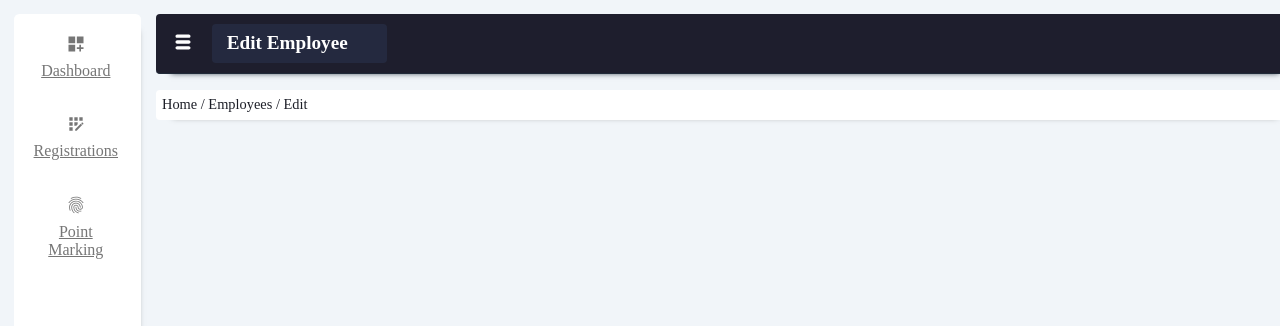
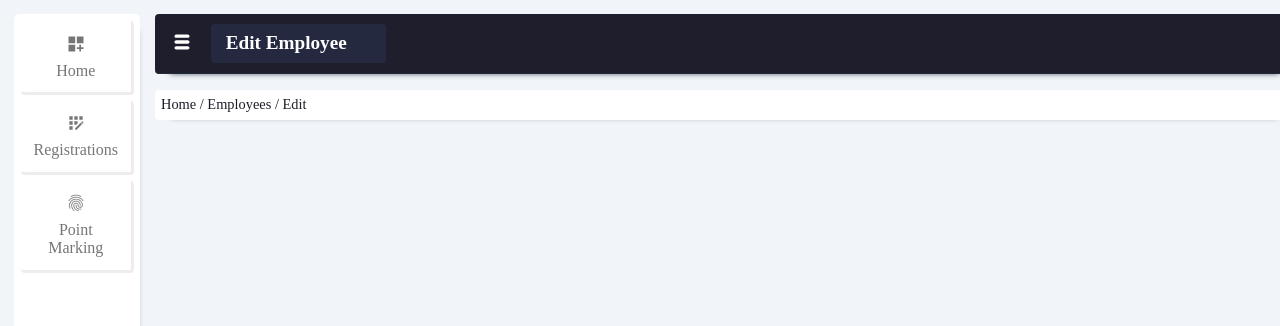
Before and after one commit to kayoriccelo/time-clock-react, a React (Vite) app: page / in a window 1280 px wide. Shown: the top 326 px of the page. Built offline with nearby package versions, Linux system fonts and the light colour scheme.

Commit message:
refactor: changed style Sidebar, Drawer and Menu component

```diff
--- a/src/components/layout/drawer/index.tsx
+++ b/src/components/layout/drawer/index.tsx
@@ -1,12 +1,14 @@
 import { DrawerProps } from "./interface"
-import { DrawerStyled } from "./style/styled"
+import { DrawerStyled, TitleDrawerStyle } from "./style/styled"
 import { SubMenu } from "../submenu"
 import { SubMenuProps } from "../submenu/interface"
 
 
-export function Drawer({ open, submenus, handleOpen }: DrawerProps) {
+export function Drawer({ open, titleMenu, submenus, handleOpen }: DrawerProps) {
     return (
         <DrawerStyled open={open}>
+            <TitleDrawerStyle>{titleMenu}</TitleDrawerStyle>
+
             {submenus && submenus.map((submenu: SubMenuProps, index: number) => {
                 const { to, icon, title } = submenu
 
--- a/src/components/layout/drawer/interface.ts
+++ b/src/components/layout/drawer/interface.ts
@@ -1,6 +1,7 @@
 
 export interface DrawerProps {
     submenus?: any,
-    open: Boolean,
+    titleMenu?: string,
+    open: boolean,
     handleOpen: (open: boolean) => void,
 }
--- a/src/components/layout/drawer/style/styled.tsx
+++ b/src/components/layout/drawer/style/styled.tsx
@@ -1,16 +1,29 @@
 import { styled } from "styled-components"
 import { StyledDrawerProps } from "./interface"
+
 
 export const DrawerStyled = styled.div<StyledDrawerProps>`
     position: absolute;
     flex-direction: column;
-    padding: 0.8rem;
     margin: 5.6rem 0.75rem;
     width: 15rem;
-    height: calc(100vh - 9.5rem);
+    height: calc(100vh - 8.5rem);
     z-index: 0;
     background-color: white;
-    left: 9.5rem;
+    left: 9rem;
+    box-shadow: 0.438rem 0.438rem 0.375rem -0.625rem #797a7a;
 
     ${props => props.open ? 'display: flex;' : 'display: none;' }
 `
+
+export const TitleDrawerStyle = styled.div`
+    padding: 0.6rem 0.8rem;
+    margin-bottom: 0.8rem;
+    background-color: #1e1e2d;
+    color: white;
+    text-align: center;
+    border-top-right-radius: 0.25rem;
+    border-top-left-radius: 0.25rem;
+    font-size: 0.8rem;
+    font-weight: 600;
+`
--- a/src/components/layout/menu/style/styled.tsx
+++ b/src/components/layout/menu/style/styled.tsx
@@ -10,19 +10,19 @@ export const MenuStyled = styled(Link)<StyledMenuProps>`
     justify-content: space-between;
     padding: 0.8rem;
     margin-bottom: 0.33rem;
-    border-right: 0.25rem solid transparent;
-    border-bottom: 0.25rem solid transparent;
+    border-right: 0.20rem solid #6e6e6e1f;
+    border-bottom: 0.20rem solid #6e6e6e1f;
     border-radius: 0.25rem;
     transition: all .30s ease;
     color: rgba(103, 103, 103, 0.90);
     cursor: pointer;
     text-align: center;
+    text-decoration: none;
 
     &:hover {
-        border-right: 0.25rem solid #6e6e6e1f;
-        border-bottom: 0.25rem solid #6e6e6e1f;
-        box-shadow: 0.500rem 0.500rem 0.400rem -0.5rem #202a39;
-
+        background-color: #eeeded81;
+        box-shadow: 0.430rem 0.430rem 0.350rem -0.5rem #202a39;
+        color: #1e1e2d;
     }
 
     ${props => props.theme.menu}
--- a/src/components/layout/sidebar/index.tsx
+++ b/src/components/layout/sidebar/index.tsx
@@ -11,24 +11,31 @@ export function Sidebar() {
     const { theme } = useContext(ThemeContext)
     const [open, useOpen] = useState(false)
     const [submenus, useSubMenus] = useState([])
+    const [titleMenu, useTitleMenu] = useState('')
 
     function handleOpen(value: boolean) {
         useOpen(value)
     }
 
-    function handleSubMenus(value: any) {
+    function handleSubMenus(title: string, value: any) {
         useSubMenus(value)
+        useTitleMenu(title)
     }
 
     return (
         <>
-            <Drawer open={open} submenus={submenus} handleOpen={handleOpen} />
+            <Drawer
+                open={open}
+                titleMenu={titleMenu}
+                submenus={submenus}
+                handleOpen={handleOpen}
+            />
 
             <SidebarStyled theme={theme}>
                 <Menu
-                    title="Dashboard"
+                    title="Home"
                     icon={<MdDashboardCustomize style={{ paddingBottom: 8 }} size={20} />}
-                    to="/dashboard"
+                    to="/"
                     handleOpen={handleOpen}
                 />
 
@@ -36,7 +43,7 @@ export function Sidebar() {
                     title="Registrations"
                     icon={<MdAppRegistration style={{ paddingBottom: 8 }} size={20} />}
                     handleOpen={handleOpen}
-                    handleSubMenus={() => handleSubMenus([{
+                    handleSubMenus={() => handleSubMenus('Registrations', [{
                         title: 'Company',
                         to: '/registrations/company',
                         icon: <BiSolidBusiness style={{ marginRight: 15 }} size={20} />
--- a/src/components/layout/submenu/style/styled.tsx
+++ b/src/components/layout/submenu/style/styled.tsx
@@ -7,19 +7,19 @@ export const SubMenuStyled = styled(Link)<StyledSubMenuProps>`
     display: flex;
     align-items: center;
     padding: 0.4rem;
-    margin-bottom: 0.15rem;
+    margin: 0.50rem;
     border-right: 0.15rem solid #6e6e6e1f;
     border-bottom: 0.15rem solid #6e6e6e1f;
     border-radius: 0.25rem;
     transition: all .30s ease;
     color: rgba(103, 103, 103, 0.90);
     cursor: pointer;
+    text-decoration: none;
 
     &:hover {
-        border-right: 0.15rem solid #6e6e6e1f;
-        border-bottom: 0.15rem solid #6e6e6e1f;
-        box-shadow: 0.500rem 0.500rem 0.400rem -0.5rem #202a39;
-
+        background-color: #eeeded81;
+        box-shadow: 0.430rem 0.430rem 0.350rem -0.5rem #202a39;
+        color: #1e1e2d;
     }
 
     ${props => props.theme.submenu}
```
